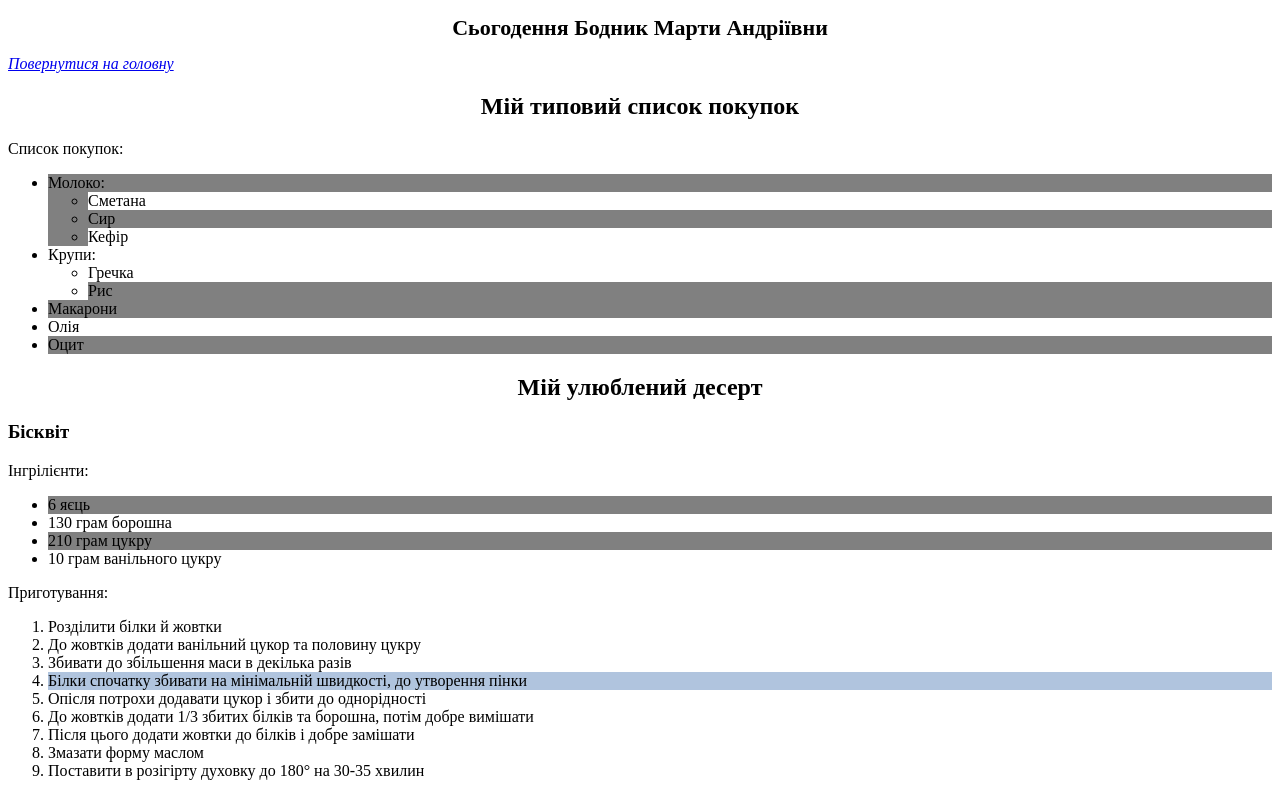
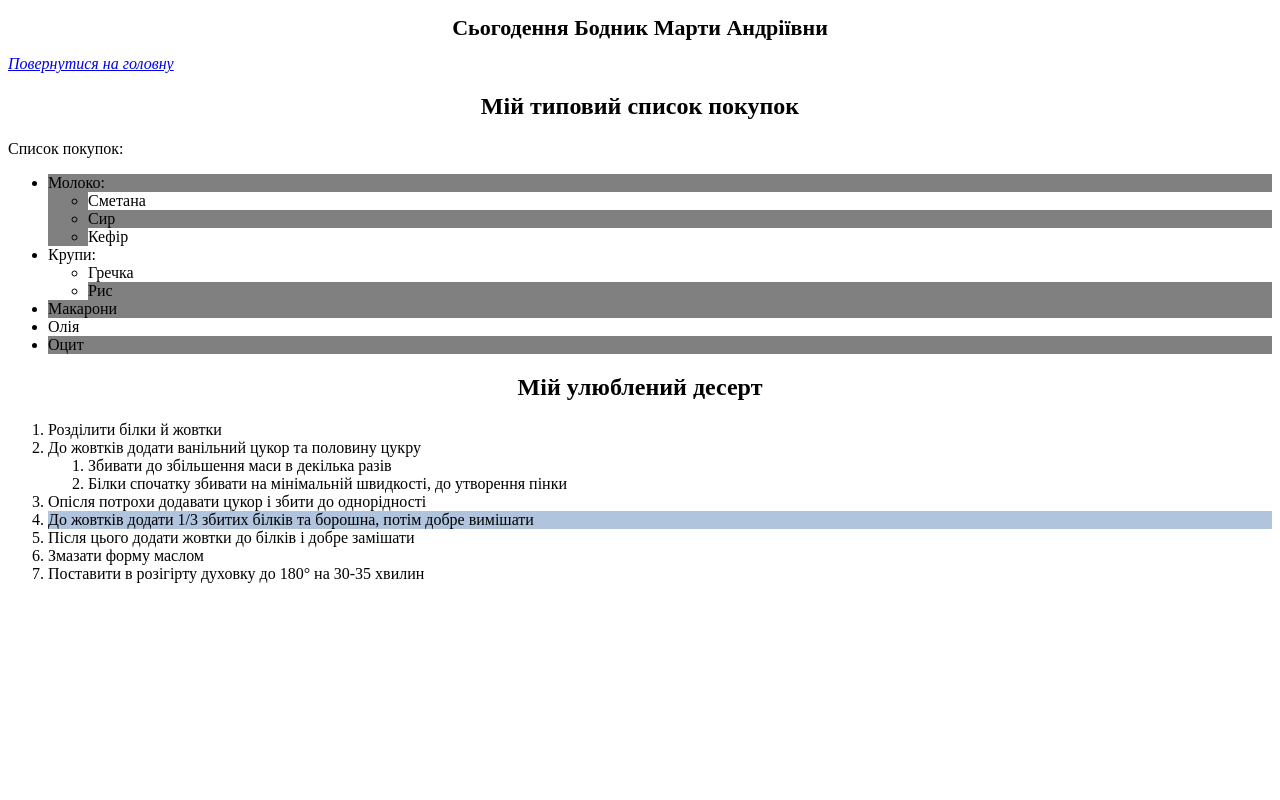
Before and after one commit to marta-bodnyk/my-first-repo.github.io, a plain HTML site: page nowdays.html in a window 1280 px wide. Drawn offline with Linux system fonts and the light colour scheme.

Commit message:
Update nowdays.html

```diff
--- a/nowdays.html
+++ b/nowdays.html
@@ -66,21 +66,14 @@
     </ul>
 </div>
 <h2>Мій улюблений десерт</h2>
-<h3>Бісквіт</h3>
-<div>
-    Інгрілієнти:
-     <ul>
-        <li>6 яєць</li>
-        <li>130 грам борошна</li>
-        <li>210 грам цукру</li>
-       <li>10 грам ванільного цукру</li>
-     </ul>
-    Приготування:
 <ol>
     <li>Розділити білки й жовтки</li>
-        <li>До жовтків додати ванільний цукор та половину цукру</li>
+    <li>До жовтків додати ванільний цукор та половину цукру
+        <ol>
         <li>Збивати до збільшення маси в декілька разів</li>
         <li>Білки спочатку збивати на мінімальній швидкості, до утворення пінки</li>
+    </ol>
+    </li>
     <li>Опісля потрохи додавати цукор і збити до однорідності</li>
     <li>До жовтків додати 1/3 збитих білків та борошна, потім добре вимішати</li>
     <li>Після цього додати жовтки до білків і добре замішати</li>
```
Lines whose indentation alone changed are shown as unchanged.
